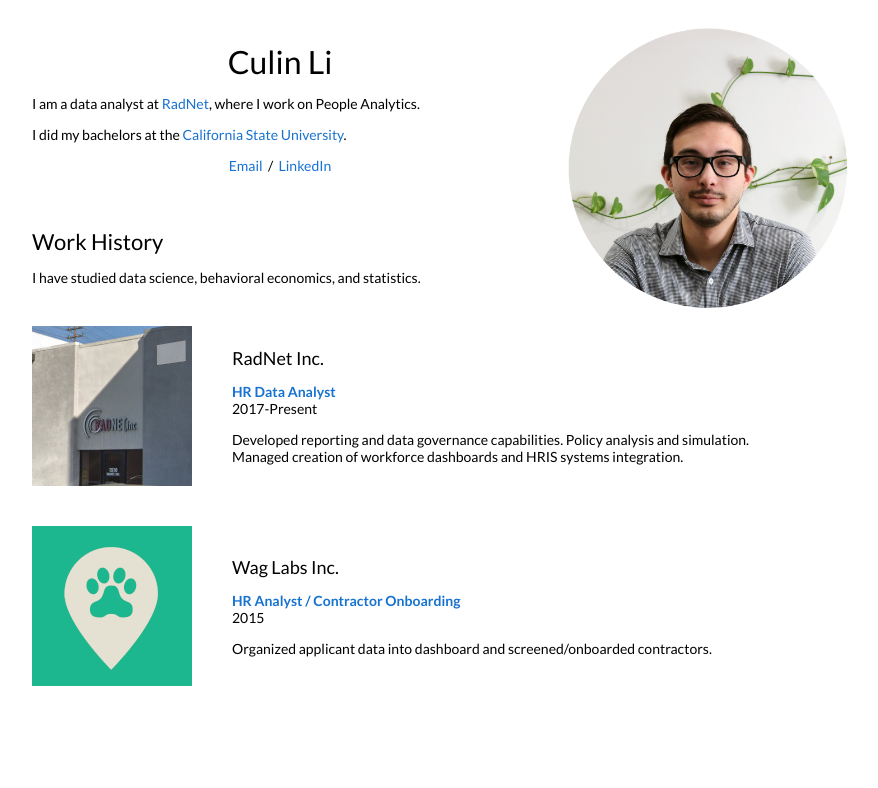
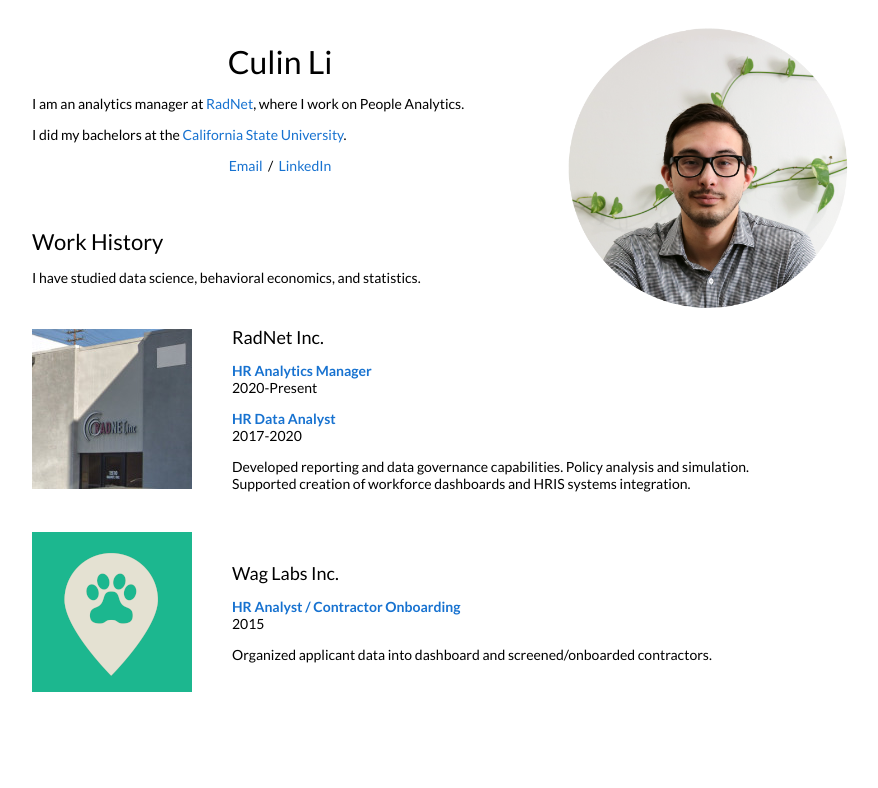
Before and after one commit to hefeystus/hefeystus.github.io, a plain HTML site: page index.html in a window 1280 px wide. Shown: the top 788 px of the page, without its empty margins (228-1106 px from the left). Drawn offline with Linux system fonts and the light colour scheme.

Commit message:
Update index.html
Updating info, title change

```diff
--- a/index.html
+++ b/index.html
@@ -169,7 +169,7 @@
 						<td valign="middle" width="67%">
 							<p align="center"><name>Culin Li</name></p>
 
-							<p>I am a data analyst at <a href="https://radnet.com">RadNet</a>, where I work&nbsp;on People Analytics.</p>
+							<p>I am an analytics manager at <a href="https://radnet.com">RadNet</a>, where I work&nbsp;on People Analytics.</p>
 
 							<p>I did my bachelors at the <a href="http://www.calstatela.edu/">California State University</a>.</p>
 
@@ -231,12 +231,18 @@
 						<td valign="middle" width="75%">
 						<p><span style="font-size:18px;">RadNet Inc.</span>&nbsp;</p>
 
+						<p><a href="https://radnet.com"><papertitle>HR Analytics Manager</papertitle>&nbsp;</a><br />
+						2020-Present</p>
+							<p>
+
+						</p>
+
 						<p><a href="https://radnet.com"><papertitle>HR Data Analyst</papertitle>&nbsp;</a><br />
-						2017-Present</p>
+						2017-2020</p>
 
 						<p></p>
 
-						<p>Developed reporting and data governance capabilities. Policy analysis and simulation. &nbsp; Managed creation of workforce dashboards and HRIS systems integration.
+						<p>Developed reporting and data governance capabilities. Policy analysis and simulation. &nbsp; Supported creation of workforce dashboards and HRIS systems integration.
 
 						</p>
 						</td>
@@ -282,7 +288,7 @@
 
 								<div class="column">
 									<div class="container">
-  										<img height="190" src="images/plants.png" alt="plants" style="width:100%">
+  										<img height="190" src="images/plants.png" alt="Plants" style="width:100%">
 										<div class="overlay">Plants</div>
 									</div>
   								</div>
```
